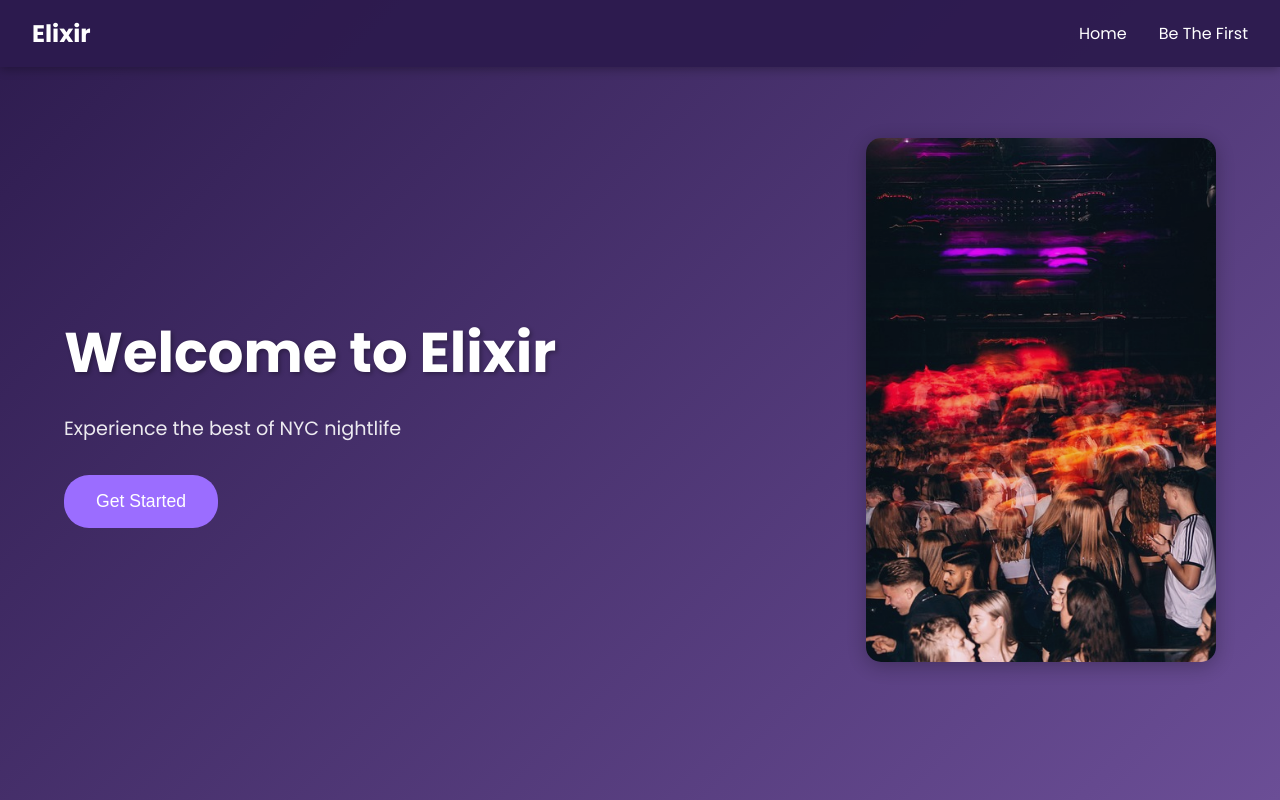
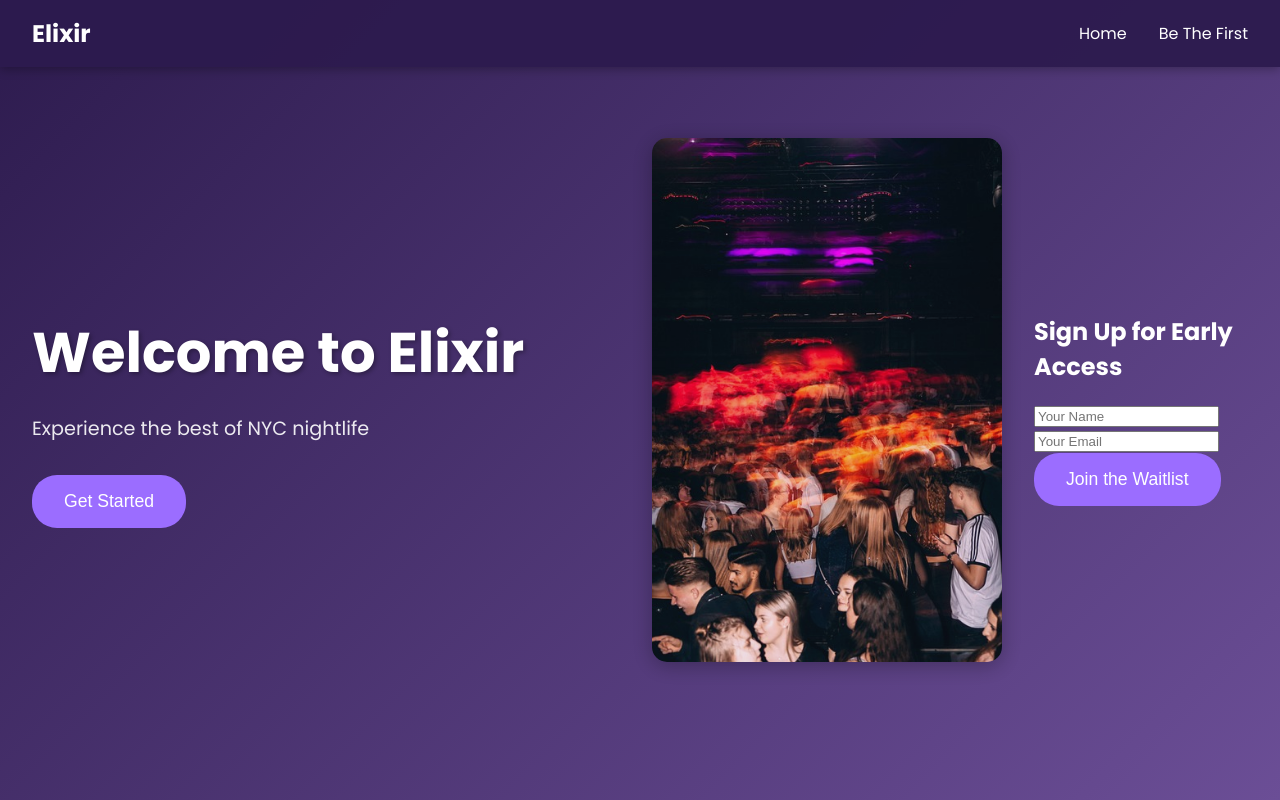
Before and after one commit to liakostas/ELIXIRINTEREST, a plain HTML site: page index.html in a window 1280 px wide. Drawn offline with Linux system fonts and the light colour scheme.

Commit message:
index.html

```diff
--- a/index.html
+++ b/index.html
@@ -110,5 +110,17 @@
         </div>
         <img src="hero-image.jpg" alt="Vibrant nightclub scene" class="hero-image">
     </div>
+    <section class="signup-section">
+    <form class="signup-form" action="/api/signup" method="POST" id="signupForm">
+        <h2>Sign Up for Early Access</h2>
+        <div class="form-group">
+            <input type="text" id="name" name="name" placeholder="Your Name" required>
+        </div>
+        <div class="form-group">
+            <input type="email" id="email" name="email" placeholder="Your Email" required>
+        </div>
+        <button type="submit" class="cta-button">Join the Waitlist</button>
+    </form>
+</section>
 </body>
 </html>
```
